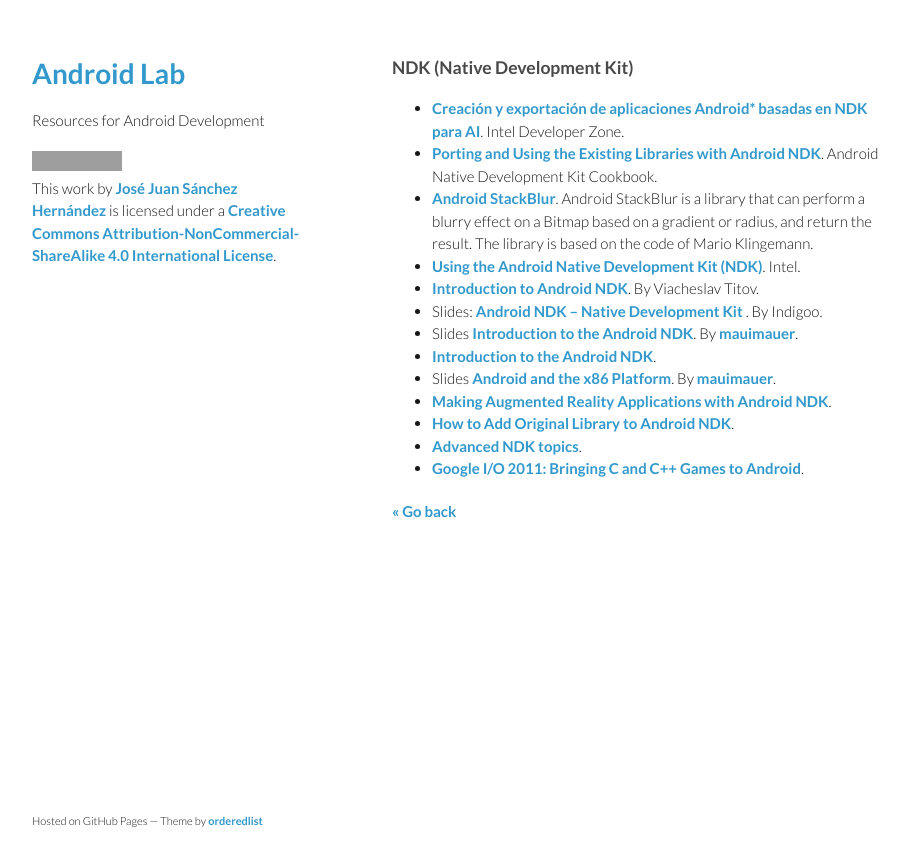
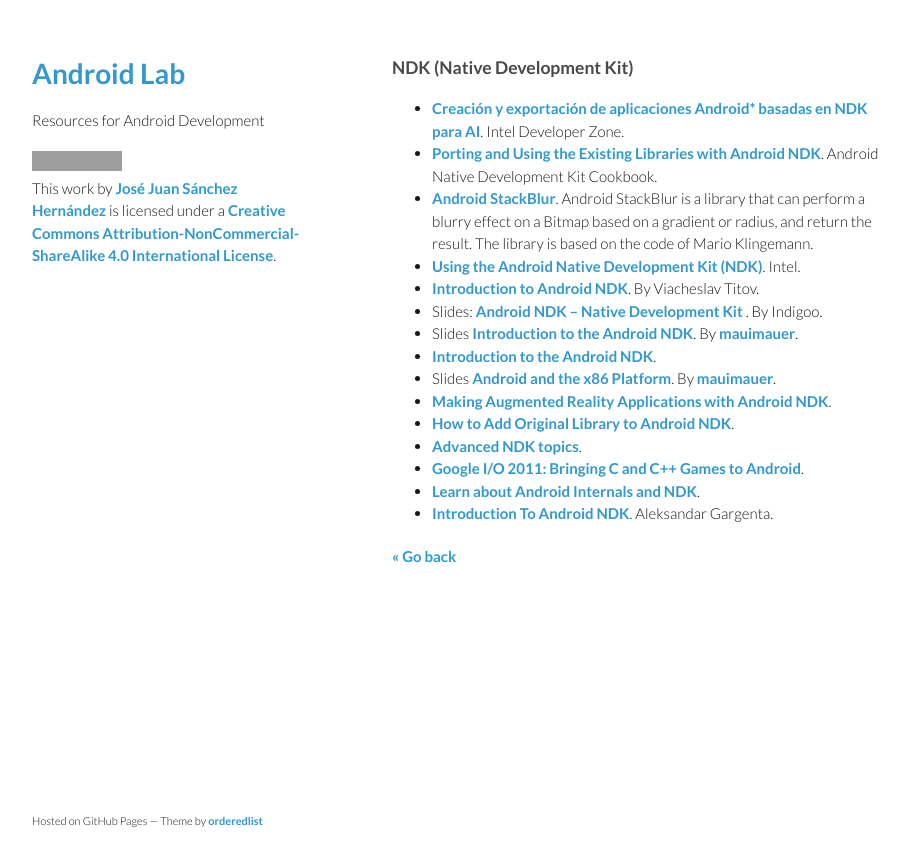
Before and after one commit to josejuansanchez/josejuansanchez.github.io, a Jekyll site: the page built from androidlab/ndk.md, in a window 1280 px wide. Shown: the top 866 px of the page, without its empty margins (178-1087 px from the left). Built offline with Jekyll 4.4.1, drawn with Linux system fonts in a browser that asks for light colours; grey boxes are pictures that could not be loaded.

Commit message:
Update ndk.md

```diff
--- a/androidlab/ndk.md
+++ b/androidlab/ndk.md
@@ -18,5 +18,7 @@
 * [How to Add Original Library to Android NDK](http://www.slideshare.net/noritsuna/lecture03-2-web).
 * [Advanced NDK topics](http://www.slideshare.net/seamaster29/advanced-ndk-topics).
 * [Google I/O 2011: Bringing C and C++ Games to Android](https://www.youtube.com/watch?v=5yorhsSPFG4&feature=youtube_gdata_player).
+* [Learn about Android Internals and NDK](https://www.youtube.com/watch?v=byFTAhXVF7k&feature=youtube_gdata_player).
+* [Introduction To Android NDK](https://thenewcircle.com/s/post/1153/introduction_to_ndk). Aleksandar Gargenta.
 
 [&laquo; Go back](./)
```
